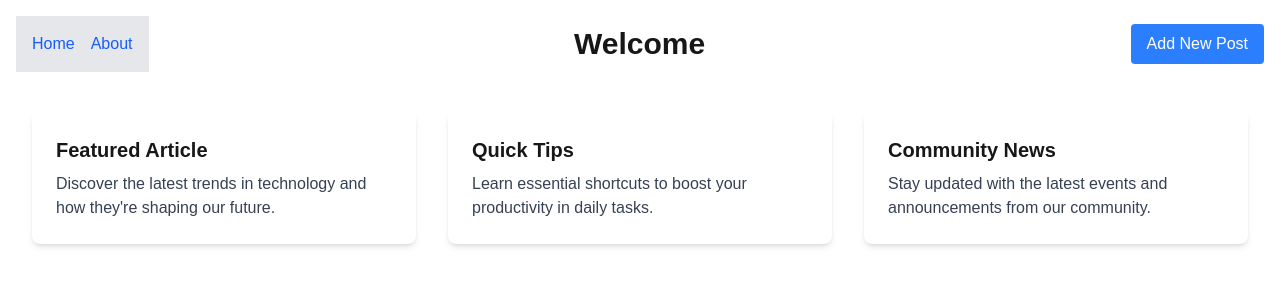
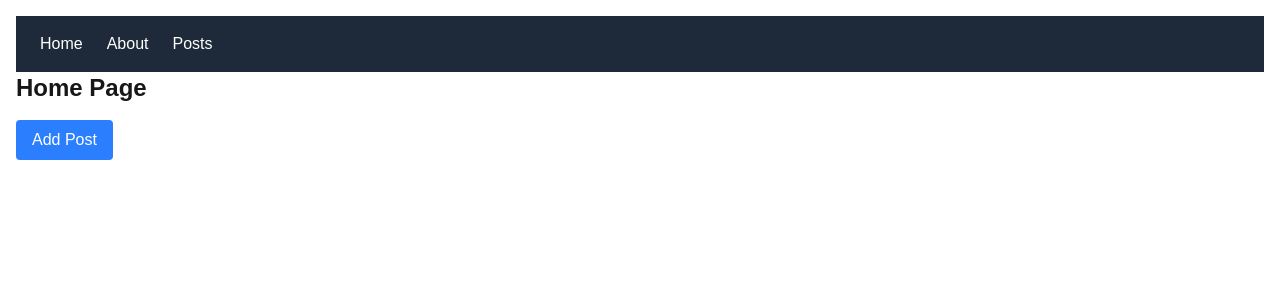
Before and after one commit to leulXllll/alx-project-0x02-setup, a Next.js app in the folder alx-project-0x02/: page /home in a window 1280 px wide. Shown: the top 300 px of the page. Built offline with nearby package versions, Linux system fonts and the light colour scheme.

Commit message:
added posts postcard

```diff
--- a/alx-project-0x02/components/common/Button.tsx
+++ b/alx-project-0x02/components/common/Button.tsx
@@ -0,0 +1,23 @@
+import React from 'react';
+import { type ButtonProps } from '@/interfaces/index';
+
+const sizeClasses = {
+  small: 'px-3 py-1 text-sm',
+  medium: 'px-4 py-2 text-base',
+  large: 'px-6 py-3 text-lg',
+};
+
+const Button: React.FC<ButtonProps> = ({size = 'medium', shape = 'rounded-md', onClick }) => {
+  const sizeClass = sizeClasses[size];
+
+  return (
+    <button
+      onClick={onClick}
+      className={`bg-blue-600 text-white ${sizeClass} ${shape} hover:bg-blue-700 transition`}
+    >
+
+    </button>
+  );
+};
+
+export default Button;
--- /dev/null
+++ b/alx-project-0x02/components/common/PostCard.tsx
@@ -0,0 +1,14 @@
+import React from 'react';
+import { PostProps } from '@/interfaces';
+
+const PostCard: React.FC<PostProps> = ({ title, body, userId }) => {
+  return (
+    <div className="border rounded-md p-4 shadow-sm bg-white">
+      <h2 className="text-lg font-semibold">{title}</h2>
+      <p className="text-gray-600">{body}</p>
+      <span className="text-sm text-gray-400">Posted by user {userId}</span>
+    </div>
+  );
+};
+
+export default PostCard;
--- a/alx-project-0x02/components/common/PostModal.tsx
+++ b/alx-project-0x02/components/common/PostModal.tsx
@@ -1,65 +1,51 @@
-import React, { useState } from 'react';
-import { CardProps } from '@/interfaces';
+import React, { useState } from "react";
+import { type PostModalProps } from "@/interfaces/index"
 
-interface PostModalProps {
-  isOpen: boolean;
-  onClose: () => void;
-  onSubmit: (post: CardProps) => void;
-}
 
 const PostModal: React.FC<PostModalProps> = ({ isOpen, onClose, onSubmit }) => {
-  const [title, setTitle] = useState('');
-  const [content, setContent] = useState('');
+  const [title, setTitle] = useState("");
+  const [content, setContent] = useState("");
 
-  const handleSubmit = (e: React.FormEvent) => {
-    e.preventDefault();
-    if (title && content) {
-      onSubmit({ title, content });
-      setTitle('');
-      setContent('');
-      onClose();
-    }
+  const handleSubmit = () => {
+    onSubmit(title, content);
+    setTitle("");
+    setContent("");
+    onClose(); // close modal after submit
   };
 
   if (!isOpen) return null;
 
   return (
-    <div className="fixed inset-0 bg-black bg-opacity-50 flex items-center justify-center z-50">
-      <div className="bg-white rounded-lg p-6 w-full max-w-md">
-        <h2 className="text-2xl font-bold mb-4">Create New Post</h2>
+    <div className="fixed inset-0 bg-black bg-opacity-50 flex justify-center items-center z-50">
+      <div className="bg-grey p-6 rounded shadow-lg w-full max-w-md">
+        <h2 className="text-lg font-bold mb-4">Add New Post</h2>
         <form onSubmit={handleSubmit}>
-          <div className="mb-4">
-            <label className="block text-gray-700 mb-2" htmlFor="title">Title</label>
           <input
-              id="title"
+            className="w-full p-2 border mb-2"
             type="text"
+            placeholder="Title"
             value={title}
             onChange={(e) => setTitle(e.target.value)}
-              className="w-full p-2 border rounded"
-              placeholder="Enter post title"
+            required
           />
-          </div>
-          <div className="mb-4">
-            <label className="block text-gray-700 mb-2" htmlFor="content">Content</label>
           <textarea
-              id="content"
+            className="w-full p-2 border mb-2"
+            placeholder="Content"
             value={content}
             onChange={(e) => setContent(e.target.value)}
-              className="w-full p-2 border rounded"
-              placeholder="Enter post content"
-              rows={4}
+            required
           />
-          </div>
-          <div className="flex justify-end gap-2">
+          <div className="flex justify-end space-x-2">
             <button
+              type="button"
+              className="bg-gray-400 text-white px-4 py-2 rounded"
               onClick={onClose}
-              className="px-4 py-2 bg-gray-200 rounded hover:bg-gray-300"
             >
               Cancel
             </button>
             <button
-              type='submit'
-              className="px-4 py-2 bg-blue-500 text-white rounded hover:bg-blue-600"
+              type="submit"
+              className="bg-blue-600 text-white px-4 py-2 rounded"
             >
               Submit
             </button>
--- a/alx-project-0x02/components/layout/Header.tsx
+++ b/alx-project-0x02/components/layout/Header.tsx
@@ -1,14 +1,21 @@
-// components/layout/Header.tsx
-import Link from 'next/link'
-import React from 'react'
-
-const Header: React.FC = () => {
+import Link from "next/link"
+export default function Header() {
   return (
-    <header className="p-4 bg-gray-200 flex space-x-4">
-      <Link href="/home" className="text-blue-600 hover:underline">Home</Link>
-      <Link href="/about" className="text-blue-600 hover:underline">About</Link>
+    <div>
+        {/* <h1>The header</h1> */}
+           <header className="bg-gray-800 text-white py-4 px-6">
+      <nav className="flex gap-6">
+        <Link href="/home" className="hover:underline">
+          Home
+        </Link>
+        <Link href="/about" className="hover:underline">
+          About
+        </Link>
+        <Link href="/posts" className="hover:underline">
+          Posts
+        </Link>
+      </nav>
     </header>
+    </div>
   )
 }
-
-export default Header
--- a/alx-project-0x02/pages/home.tsx
+++ b/alx-project-0x02/pages/home.tsx
@@ -1,61 +1,41 @@
-// pages/home.tsx
-import React, { useState } from 'react';
-import Header from '@/components/layout/Header'
-import PostModal from '@/components/common/PostModal';
-import Card from '@/components/common/Card';
-import { CardProps } from '@/interfaces';
+import { useState } from "react";
+import { type CardProps } from "@/interfaces/index"
+import Card from "@/components/common/Card";
+import PostModal from "@/components/common/PostModal";
+import Header from "@/components/layout/Header";
 
 
 
-const Home: React.FC = () => {
+export default function Home() {
   const [isModalOpen, setIsModalOpen] = useState(false);
-  const [posts, setPosts] = useState<CardProps[]>([
-    {
-        title: "Featured Article",
-        content: "Discover the latest trends in technology and how they're shaping our future."
-    },
-    {
-        title: "Quick Tips",
-        content: "Learn essential shortcuts to boost your productivity in daily tasks."
-    },
-    {
-        title: "Community News",
-        content: "Stay updated with the latest events and announcements from our community."
-    }
-]);
+  const [posts, setPosts] = useState<CardProps[]>([]);
 
-  const handleAddPost = (newPost: CardProps) => {
-    setPosts([newPost, ...posts]);
+  const handleAddPost = (title: string, content: string) => {
+    setPosts((prev) => [...prev, { title, content }]);
   };
 
   return (
-    <div className="container mx-auto p-4">
-      <div className="flex justify-between items-center mb-6">
-            <Header />
-        <h1 className="text-3xl font-bold">Welcome </h1>
-        <button
-          onClick={() => setIsModalOpen(true)}
-          className="px-4 py-2 bg-blue-500 text-white rounded hover:bg-blue-600"
-        >
-          Add New Post
-        </button>
-      </div>
-      <div className="flex flex-wrap">
-        {posts.map((post, index) => (
-          <Card
-            key={index}
-            title={post.title}
-            content={post.content}
-          />
-        ))}
-      </div>
+    <div className="p-4">
+        <Header/>
+      <h1 className="text-2xl font-bold mb-4">Home Page</h1>
+      <button
+        className="bg-blue-500 text-white px-4 py-2 rounded mb-4"
+        onClick={() => setIsModalOpen(true)}
+      >
+        Add Post
+      </button>
+
       <PostModal
         isOpen={isModalOpen}
         onClose={() => setIsModalOpen(false)}
         onSubmit={handleAddPost}
       />
+
+      <div className="grid gap-4">
+        {posts.map((post, index) => (
+          <Card key={index} title={post.title} content={post.content} />
+        ))}
+      </div>
     </div>
   );
-};
-
-export default Home;
+}
--- /dev/null
+++ b/alx-project-0x02/pages/posts.tsx
@@ -0,0 +1,42 @@
+import React from 'react';
+import Header from '@/components/layout/Header';
+import PostCard from '@/components/common/PostCard';
+import { PostProps } from '@/interfaces';
+
+interface PostsPageProps {
+  posts: PostProps[];
+}
+
+const PostsPage: React.FC<PostsPageProps> = ({ posts }) => {
+  return (
+    <>
+      <Header />
+      <main className="p-6">
+        <h1 className="text-2xl font-bold mb-4">Recent Posts</h1>
+        <div className="grid gap-4">
+          {posts.map(post => (
+            <PostCard
+              key={post.id}
+              title={post.title}
+              body={post.body}
+              userId={post.userId}
+            />
+          ))}
+        </div>
+      </main>
+    </>
+  );
+};
+
+export const getStaticProps = async () => {
+  const res = await fetch('https://jsonplaceholder.typicode.com/posts?_limit=10');
+  const posts: PostProps[] = await res.json();
+
+  return {
+    props: {
+      posts,
+    },
+  };
+};
+
+export default PostsPage;
```
Lines whose indentation alone changed are shown as unchanged.
